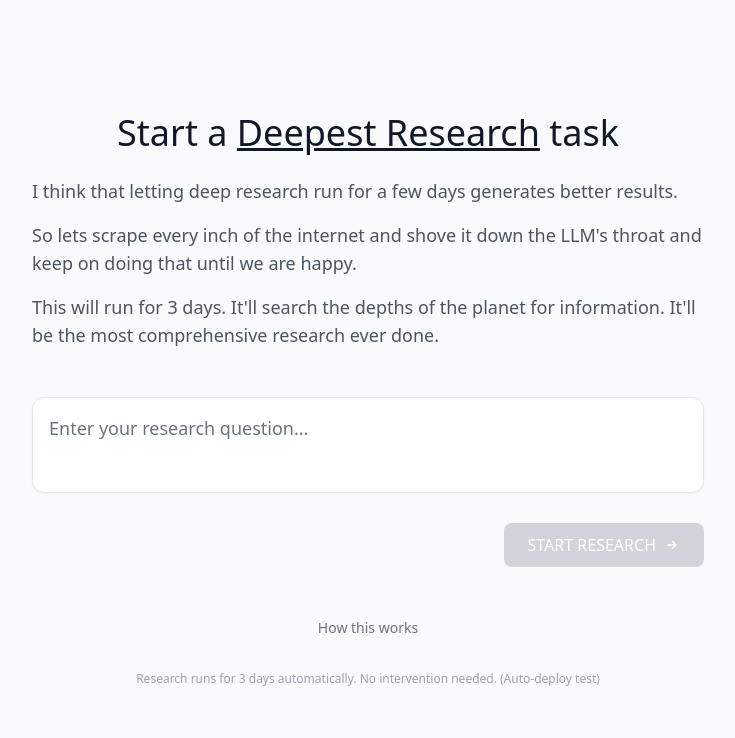
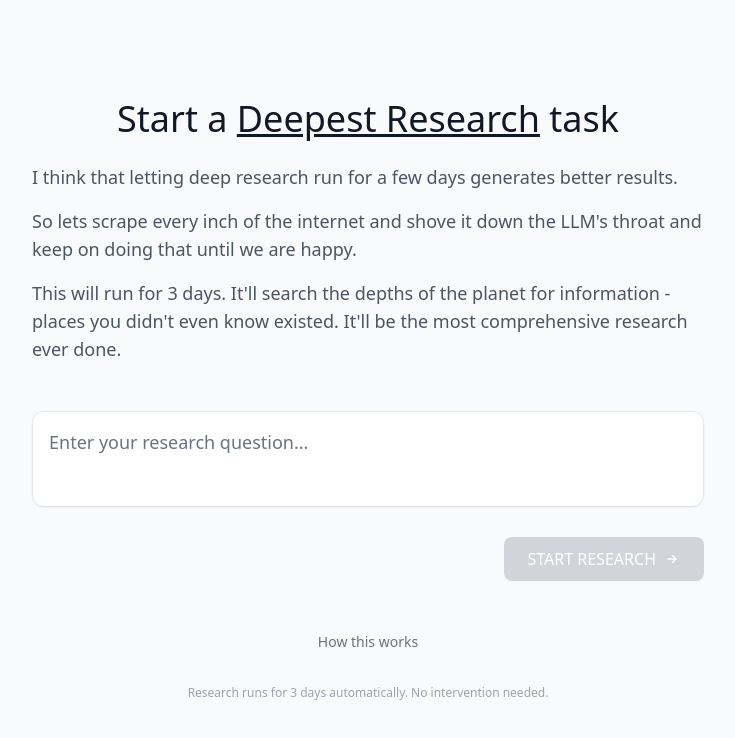
Before and after one commit to viraatdas/super-research, a Next.js app in the folder frontend/: page / in a window 1280 px wide. Shown: the top 738 px of the page, without its empty margins (272-1007 px from the left). Built offline with nearby package versions, Linux system fonts and the light colour scheme.

Commit message:
minor fixing

```diff
--- a/frontend/app/checkout/page.tsx
+++ b/frontend/app/checkout/page.tsx
@@ -154,7 +154,7 @@ export default function Checkout() {
               <div>
                 <h4 className="font-medium text-blue-900 text-sm">Why do we charge $1?</h4>
                 <p className="text-blue-800 text-sm mt-1">
-                  The small fee helps prevent spam submissions and covers our research API costs, ensuring we can provide quality analysis for everyone.
+                  The small fee helps prevent spam submissions.
                 </p>
               </div>
             </div>
--- a/frontend/app/page.tsx
+++ b/frontend/app/page.tsx
@@ -35,8 +35,8 @@ export default function Home() {
               keep on doing that until we are happy.
             </p>
             <p className="text-lg text-gray-600">
-              This will run for 3 days. It'll search the depths of the planet for information.
-              It'll be the most comprehensive research ever done.
+              This will run for 3 days. It'll search the depths of the planet for information -
+              places you didn't even know existed. It'll be the most comprehensive research ever done.
             </p>
           </div>
         </div>
@@ -82,7 +82,7 @@ export default function Home() {
         </div>
 
         <div className="mt-8 text-center text-xs text-gray-400">
-          Research runs for 3 days automatically. No intervention needed. (Auto-deploy test)
+          Research runs for 3 days automatically. No intervention needed.
         </div>
       </div>
     </div>
```
